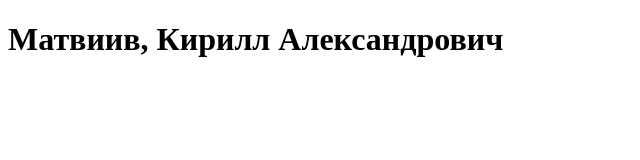
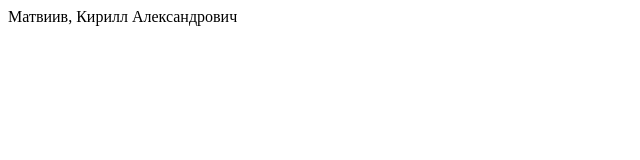
Before and after one commit to matvuric/Heroku, a plain HTML site: page public_html/index.html in a window 1280 px wide. Shown: the whole page, without its empty margins (0-640 px from the left). Drawn offline with Linux system fonts and the light colour scheme.

Commit message:
Update index.html

```diff
--- a/public_html/index.html
+++ b/public_html/index.html
@@ -4,6 +4,6 @@
 	<title></title>
 </head>
 <body>
-	<h1>Матвиив, Кирилл Александрович</h1>
+	Матвиив, Кирилл Александрович
 </body>
 </html>
```
